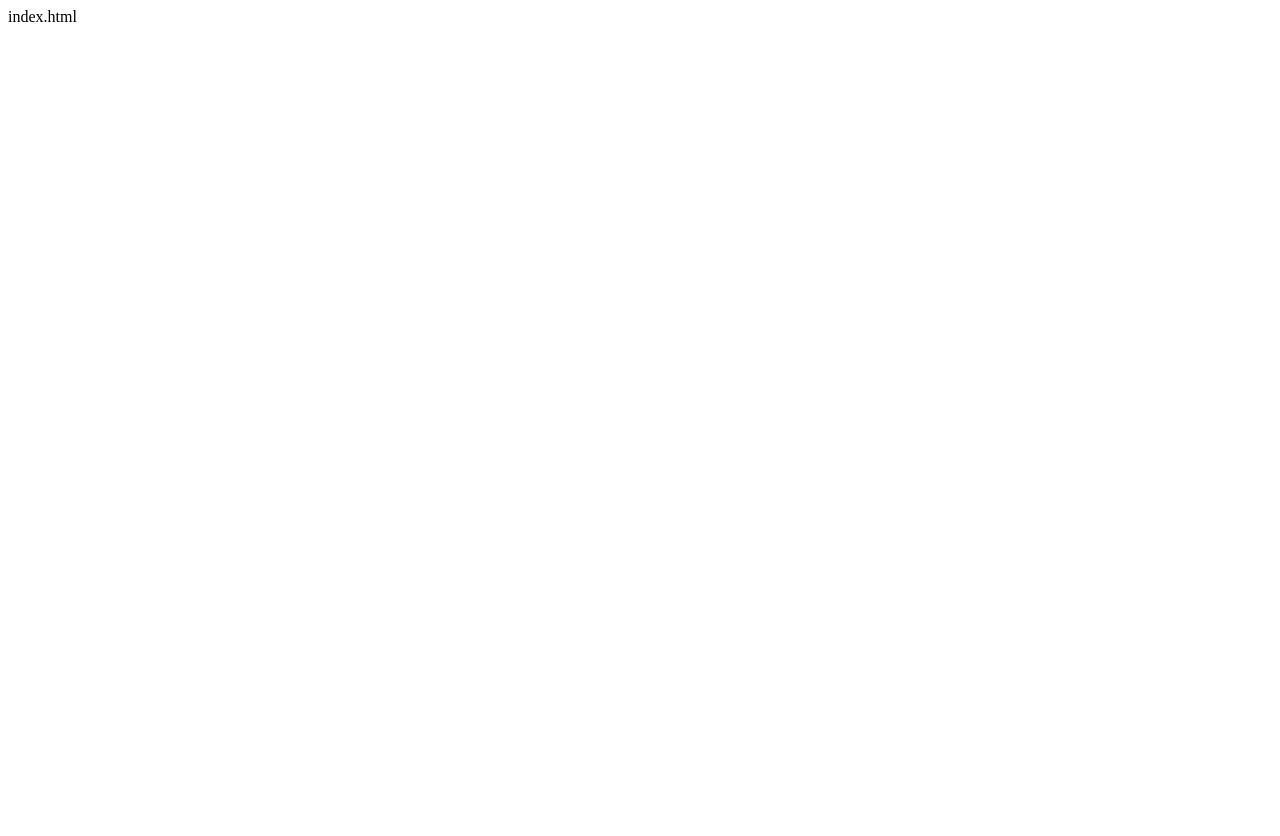
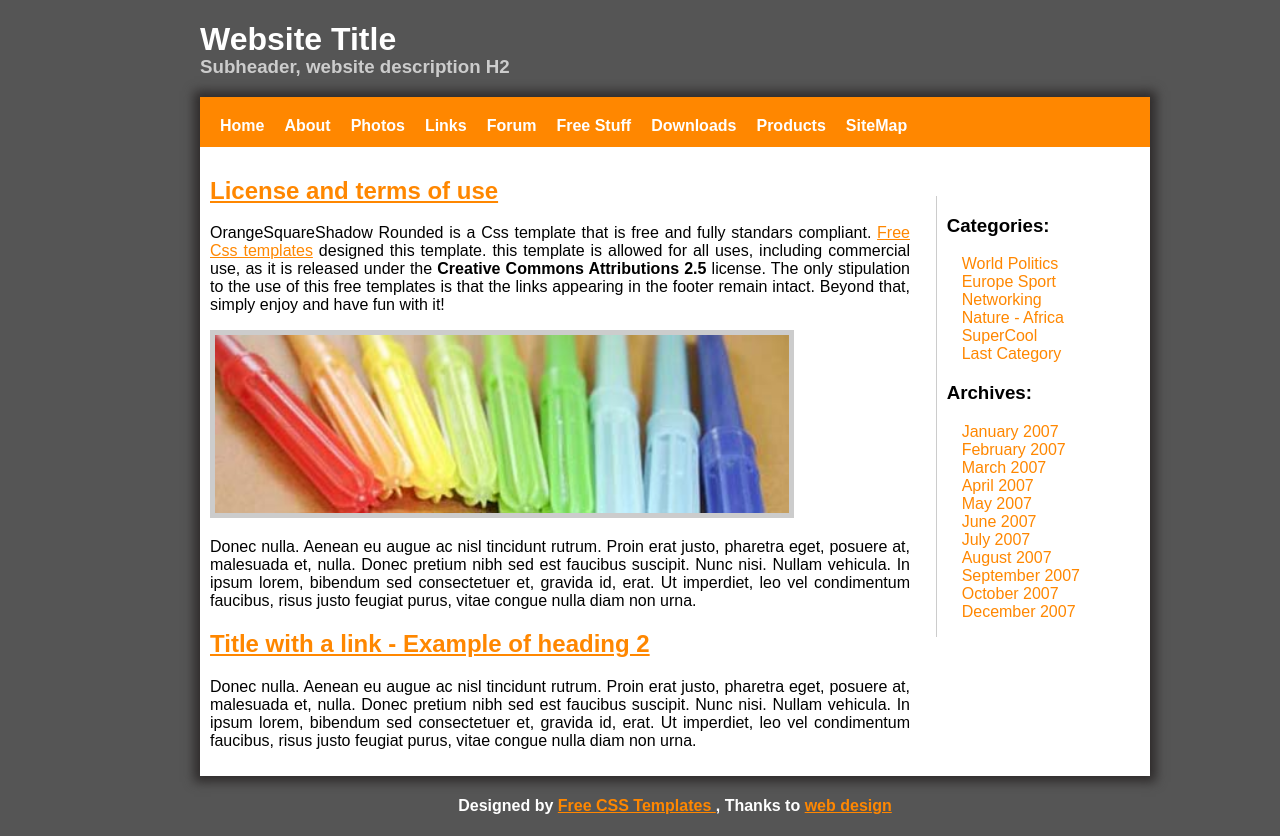
Before and after one commit to tsi463-arquitectura-web-2019a/ejercicio-html-css-wendysoto, a plain HTML site: page index.html in a window 1280 px wide. Before the commit the page ends 800 px from the top, so only its background shows below. Drawn offline with Linux system fonts and the light colour scheme.

Commit message:
Entrega deber de la pagina web

```diff
--- a/index.html
+++ b/index.html
@@ -1 +1,130 @@
-index.html
+<!DOCTYPE html>
+
+<html>
+<head>
+	<title>Deber Pagina Web</title>
+	<link rel="stylesheet" type="text/css" href="styles.css">
+</head>
+
+<body class="fondo_body" >
+
+	<div>
+		<div >
+			<h1 class="style_title_h1">Website Title</h1>
+			<h3 class="h3">Subheader, website description H2</h3>
+
+		</div>
+
+
+		<div class="fondo_info">     <!-- 	body blanco -->
+
+			<div > <!-- inicio del menu de color naranja -->
+				<div class="fondo_menu_up">
+					<ul class="ul">
+
+						<li class="li">Home</li>
+						<li class="li">About</li>
+						<li class="li">Photos</li>
+						<li class="li">Links</li>
+						<li class="li">Forum</li>
+						<li class="li">Free Stuff</li>
+						<li class="li">Downloads</li>
+						<li class="li">Products</li>
+						<li class="li">SiteMap</li>
+
+					</ul>
+				</div>
+
+			</div>
+
+			<!-- fin del menu -->
+
+
+			<!-- inicio de la informacion (parte blanca) -->
+			<div class="format_text">
+
+				<div class="format_letter" > <!-- inicio del texto en lo blanco -->
+
+
+
+					<div >
+						<h2>
+							<a href="https://www.microsoft.com/es-ec/useterms">License and terms of use </a>
+						</h2>
+
+					</div>
+					<p>
+						OrangeSquareShadow Rounded is a Css template that is free and fully standars compliant. <a href="#">Free Css templates</a> designed this template. this template is allowed for all uses, including commercial use, as it is released under the <b>Creative Commons Attributions 2.5 </b>license. The only stipulation to the use of this free templates is that the links appearing in the footer remain intact. Beyond that, simply enjoy and have fun with it!
+					</p>
+					<!-- insersion de la imagen -->
+					<p>
+						<img src="images/pic.jpg" alt="imagen lapices">
+					</p>
+					<p>
+						Donec nulla. Aenean eu augue ac nisl tincidunt rutrum. Proin erat justo, pharetra eget, posuere at, malesuada et, nulla. Donec pretium nibh sed est faucibus suscipit. Nunc nisi. Nullam vehicula. In ipsum lorem, bibendum sed consectetuer et, gravida id, erat. 	Ut imperdiet, leo vel condimentum faucibus, risus justo feugiat purus, vitae congue nulla diam non urna.
+					</p>
+					<p>
+						<h2>
+							<a href="#">Title with a link - Example of heading 2</a>
+						</h2>
+					</p>
+					<p>
+						Donec nulla. Aenean eu augue ac nisl tincidunt rutrum. Proin erat justo, pharetra eget, posuere at, malesuada et, nulla. Donec pretium nibh sed est faucibus suscipit. Nunc nisi. Nullam vehicula. In ipsum lorem, bibendum sed consectetuer et, gravida id, erat. 	Ut imperdiet, leo vel condimentum faucibus, risus justo feugiat purus, vitae congue nulla diam non urna.
+					</p>
+				</div>
+
+
+
+				<div class="menu_right" > <!-- inicio de menu derechaa -->
+					<h3 class="title_categ">
+						<label>Categories: </label>
+					</h3>
+					<div>
+						<ul class="format_month" >
+							<li > <a class="link" href="">World Politics</a></li>
+							<li> <a class="link" href="">Europe Sport</a></li>
+							<li> <a class="link" href="">Networking</a></li>
+							<li> <a class="link" href="">Nature - Africa</a></li>
+							<li> <a class="link" href="">SuperCool</a></li>
+							<li> <a class="link" href="">Last Category</a></li>
+						</ul>
+					</div>
+
+					<h3 class="title_categ">
+						<label>Archives: </label>
+					</h3>
+
+					<div>
+						<ul  class="format_month">
+
+							<li> <a class="link" href="">January 2007</a></li>
+							<li> <a class="link" href="">February 2007</a></li>
+							<li> <a class="link" href="">March 2007</a></li>
+							<li> <a class="link" href="">April 2007</a></li>
+							<li> <a class="link" href="">May 2007</a></li>
+							<li> <a class="link" href="">June 2007</a></li>
+							<li> <a class="link" href="">July 2007</a></li>
+							<li> <a class="link" href="">August 2007</a></li>
+							<li> <a class="link" href="">September 2007</a></li>
+							<li> <a class="link" href="">October 2007</a></li>
+							<li> <a class="link" href="">December 2007</a></li>
+						</ul>
+					</div>
+				</div> <!-- fin del menu derecha -->
+
+			</div> <!-- fin de la informacion -->
+
+			<p></p>
+		</div> <!-- fin de blanco -->
+
+		<div class="format_pie_pag">
+			<h4>
+				<label>Designed by <a href="https://www.microsoft.com/es-ec/useterms">Free CSS Templates </a>, Thanks to <a href="https://www.microsoft.com/es-ec/useterms">web design</a> </label>
+			</h4>
+		</div>
+
+
+	</div>
+
+</body>
+</html>
--- /dev/null
+++ b/styles.css
@@ -0,0 +1,76 @@
+.fondo_body{
+	background-color: #555555;
+	width: 950px;
+	font-family: Arial;
+	margin-left: 200px;
+
+}
+
+.fondo_info{
+	background-color: #FFFFFF;
+	box-shadow: 0px 0px 10px 6px #2f2c2c;
+
+}
+.fondo_menu_up{
+	background-color: #ff8700;
+	font-weight: bold;
+	color: #FFFFFF;
+	height: 50px;
+
+}
+.style_title_h1{
+	color: #ffffff
+}
+.h3{
+	color: #cccccc;
+	margin-top: -24px;
+}
+
+ul{
+	list-style: none;
+}
+.ul{
+
+	display: flex;
+	padding:10px;
+
+}
+.li{
+	padding: 10px;
+}
+.format_letter{
+	margin-right: 10px;
+	width: 700px;
+	padding: 10px;
+	text-align: justify;
+}
+.format_pie_pag{
+	text-align: center;
+	color: #ffffff;
+}
+
+.format_month{
+	margin-left: -15px;
+}
+
+
+.menu_right{
+	margin-right: 70px;
+	float: right ;
+	margin-top: -580px;
+	border-left: 1px solid #cccccc;
+
+}
+.title_categ{
+	margin-left: 10px;
+}
+a{ 	/*text-decoration: none;*/
+	color: #ff8700;
+}
+.link{
+	text-decoration: none;
+}
+img{
+	width: 82%;
+	border: 5px solid #cccccc;
+}
```
